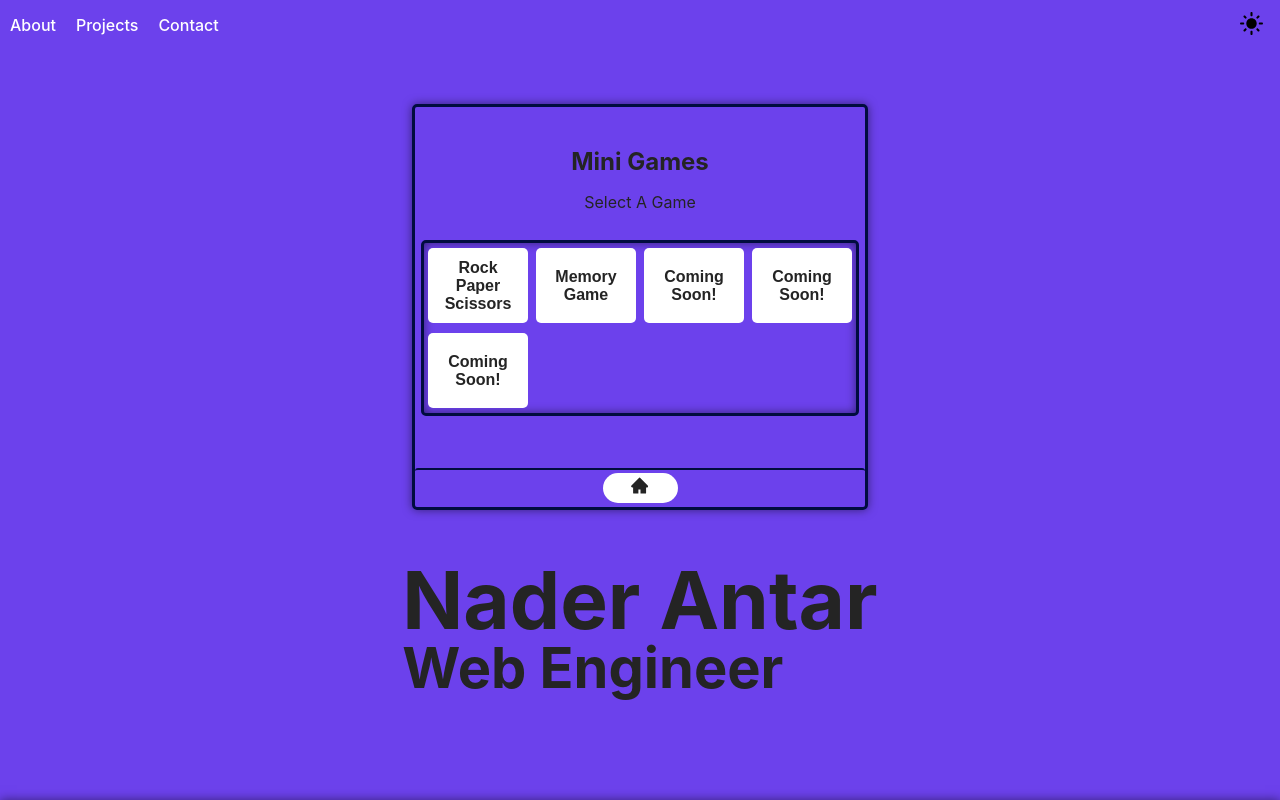
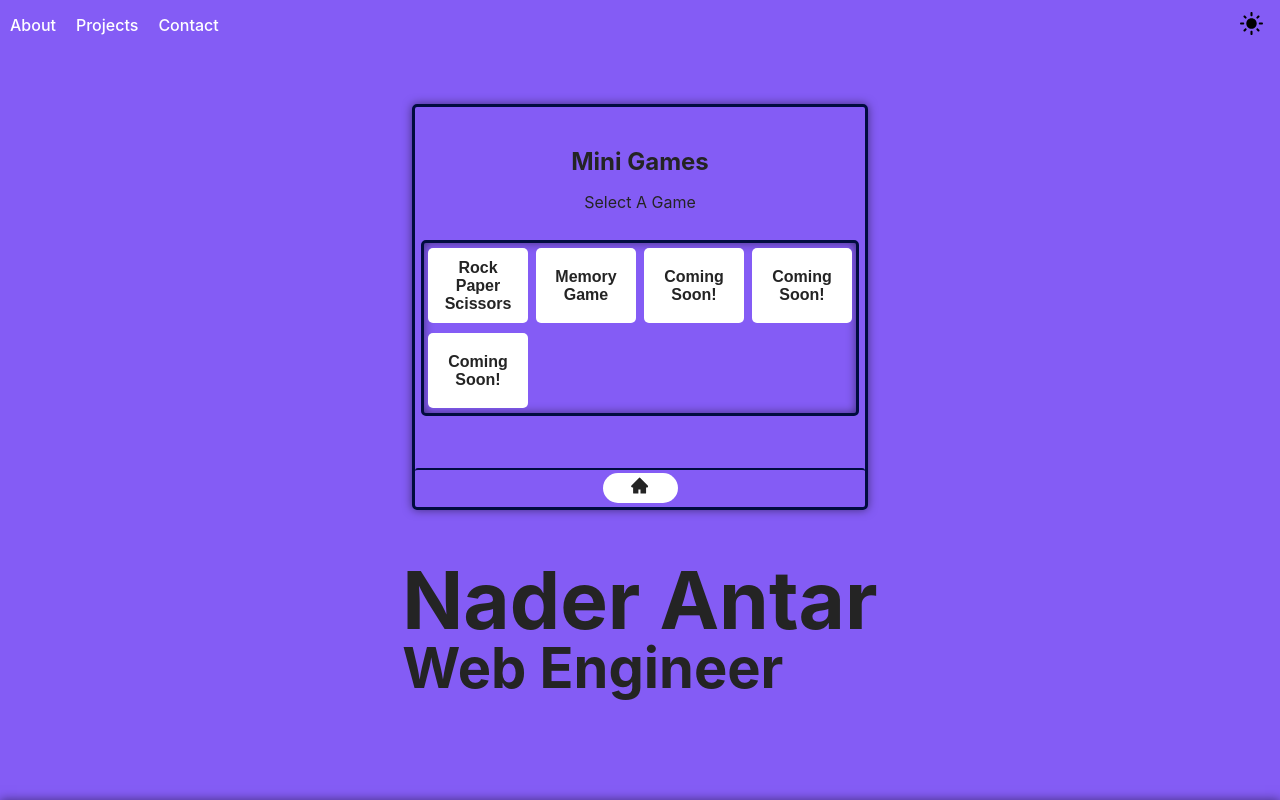
Before and after one commit to nadocodes/nader-antar, a React (Vite) app: page / in a window 1280 px wide. Shown: the top 800 px of the page. Built offline with nearby package versions, Linux system fonts and the light colour scheme.

Commit message:
updated light theme

```diff
--- a/src/components/App/App.css
+++ b/src/components/App/App.css
@@ -20,7 +20,7 @@
 }
 
 .light {
-  --primary-bg-color: #6C41EC;
+  --primary-bg-color: #845CF5;
   --secondary-bg-color: #ffffff;
   --text-color: #242424;
   --border-color: #010C3F;
--- a/src/containers/GamesConsole/GamesConsole.css
+++ b/src/containers/GamesConsole/GamesConsole.css
@@ -11,6 +11,7 @@
     border-radius: 5px;
     transition: all 0.2s ease-in-out;
     box-shadow: 0 0 10px rgba(0, 0, 0, 0.5);
+    background: var(--bg-color);
 }
 
 .gamesConsole {
```
